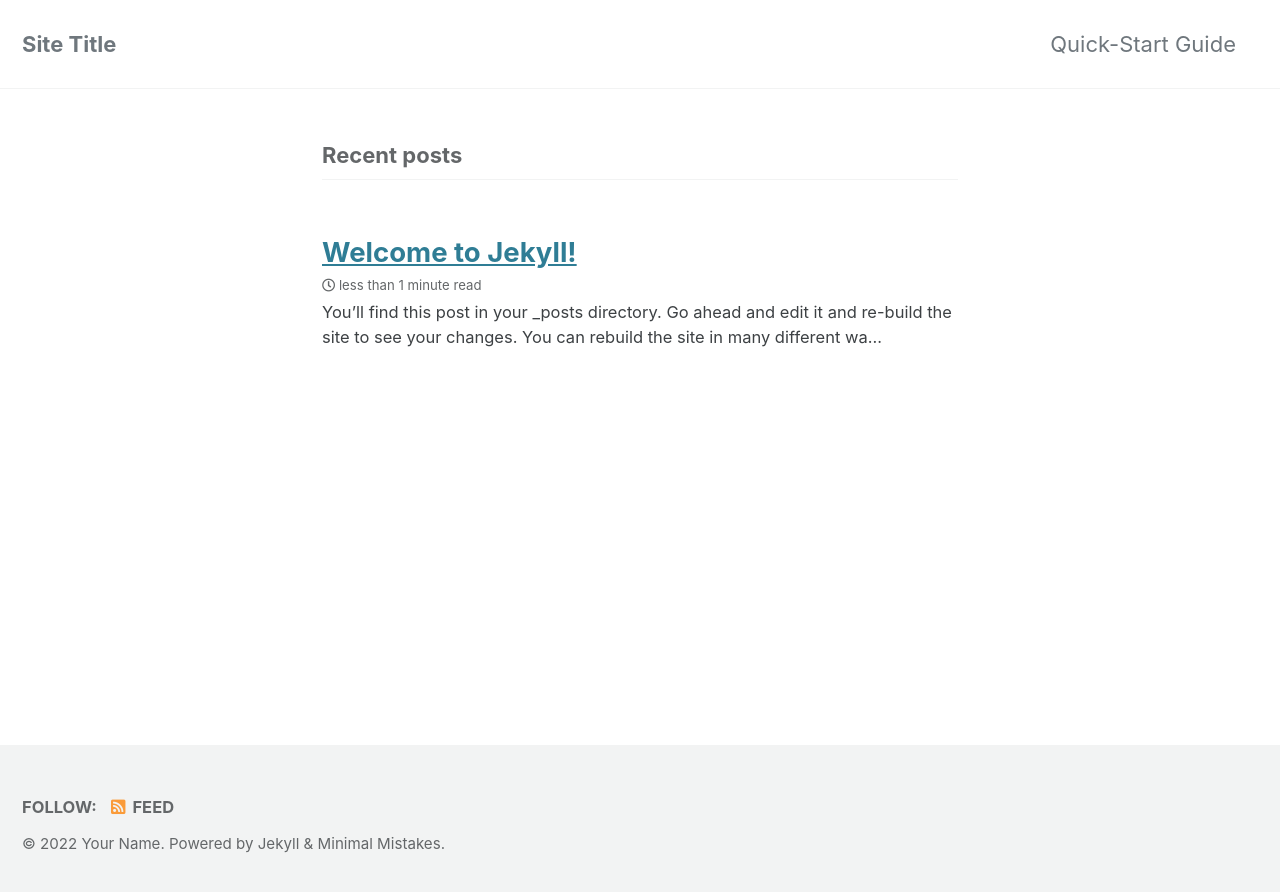
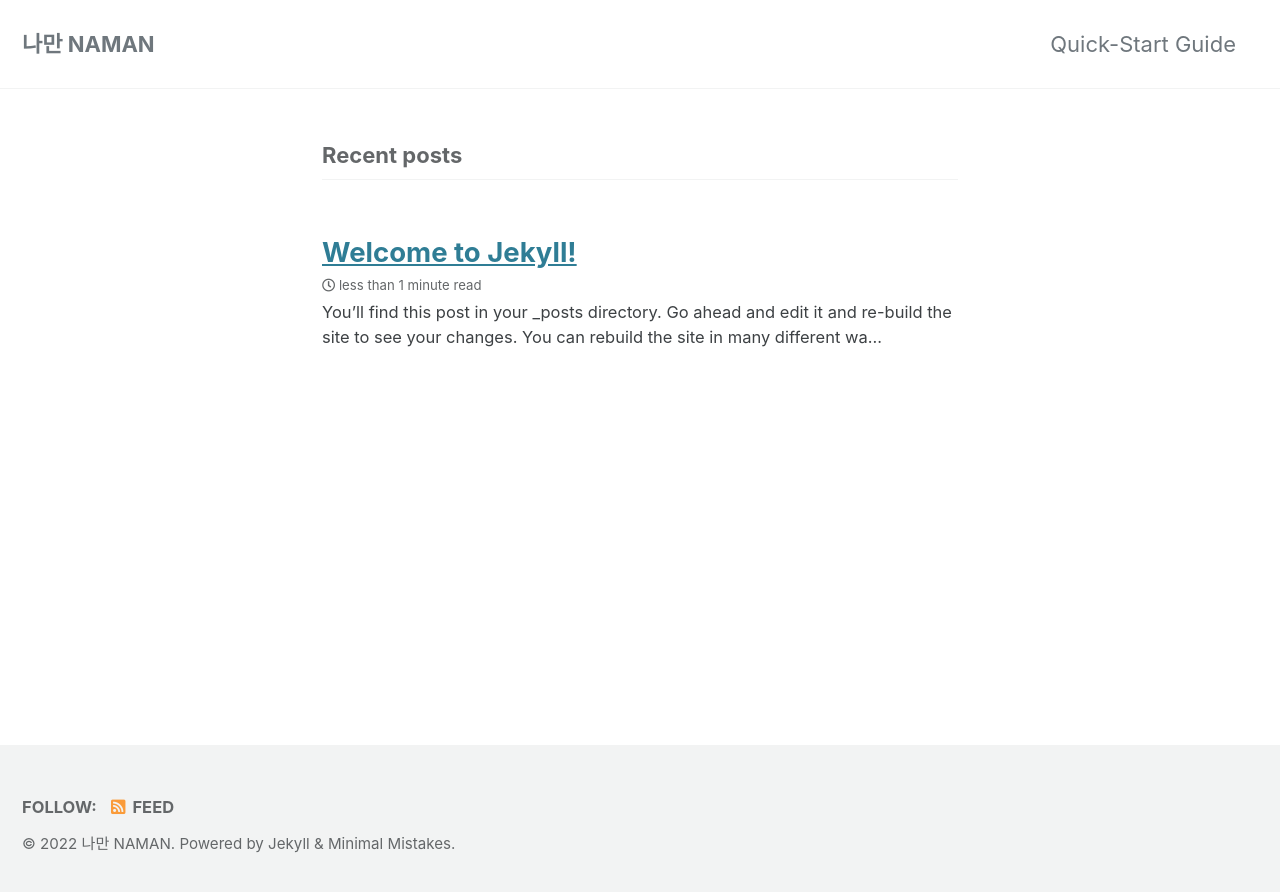
Before and after one commit to NamanAlgo/namanalgo.github.io, a Jekyll site: the page built from index.markdown, in a window 1280 px wide. Shown: the top 892 px of the page. Built offline with Jekyll 4.4.1, drawn with Linux system fonts in a browser that asks for light colours; cached includes are drawn as plain includes; the list of posts is cut into pages by our own code.

Commit message:
Update _config.yml

```diff
--- a/_config.yml
+++ b/_config.yml
@@ -16,11 +16,11 @@ minimal_mistakes_skin    : "default" # "air", "aqua", "contrast", "dark", "dirt"
 
 # Site Settings
 locale                   : "en-US"
-title                    : "Site Title"
+title                    : "나만 NAMAN"
 title_separator          : "-"
 subtitle                 : # site tagline that appears below site title in masthead
-name                     : "Your Name"
-description              : "An amazing website."
+name                     : "나만 NAMAN"
+description              : "나만 알고 싶은"
 url                      : # the base hostname & protocol for your site e.g. "https://mmistakes.github.io"
 baseurl                  : # the subpath of your site, e.g. "/blog"
 repository               : # GitHub username/repo-name e.g. "mmistakes/minimal-mistakes"
@@ -101,11 +101,11 @@ analytics:
 
 # Site Author
 author:
-  name             : "Your Name"
+  name             : "나만 NAMAN"
   avatar           : # path of avatar image, e.g. "/assets/images/bio-photo.jpg"
-  bio              : "I am an **amazing** person."
-  location         : "Somewhere"
-  email            :
+  bio              : #
+  location         : "Seoul"
+  email            : "namanalgo2022@gmail.com"
   links:
     - label: "Email"
       icon: "fas fa-fw fa-envelope-square"
@@ -124,7 +124,7 @@ author:
       # url: "https://github.com/"
     - label: "Instagram"
       icon: "fab fa-fw fa-instagram"
-      # url: "https://instagram.com/"
+      url: "https://instagram.com/namanalgo"
 
 # Site Footer
 footer:
```
